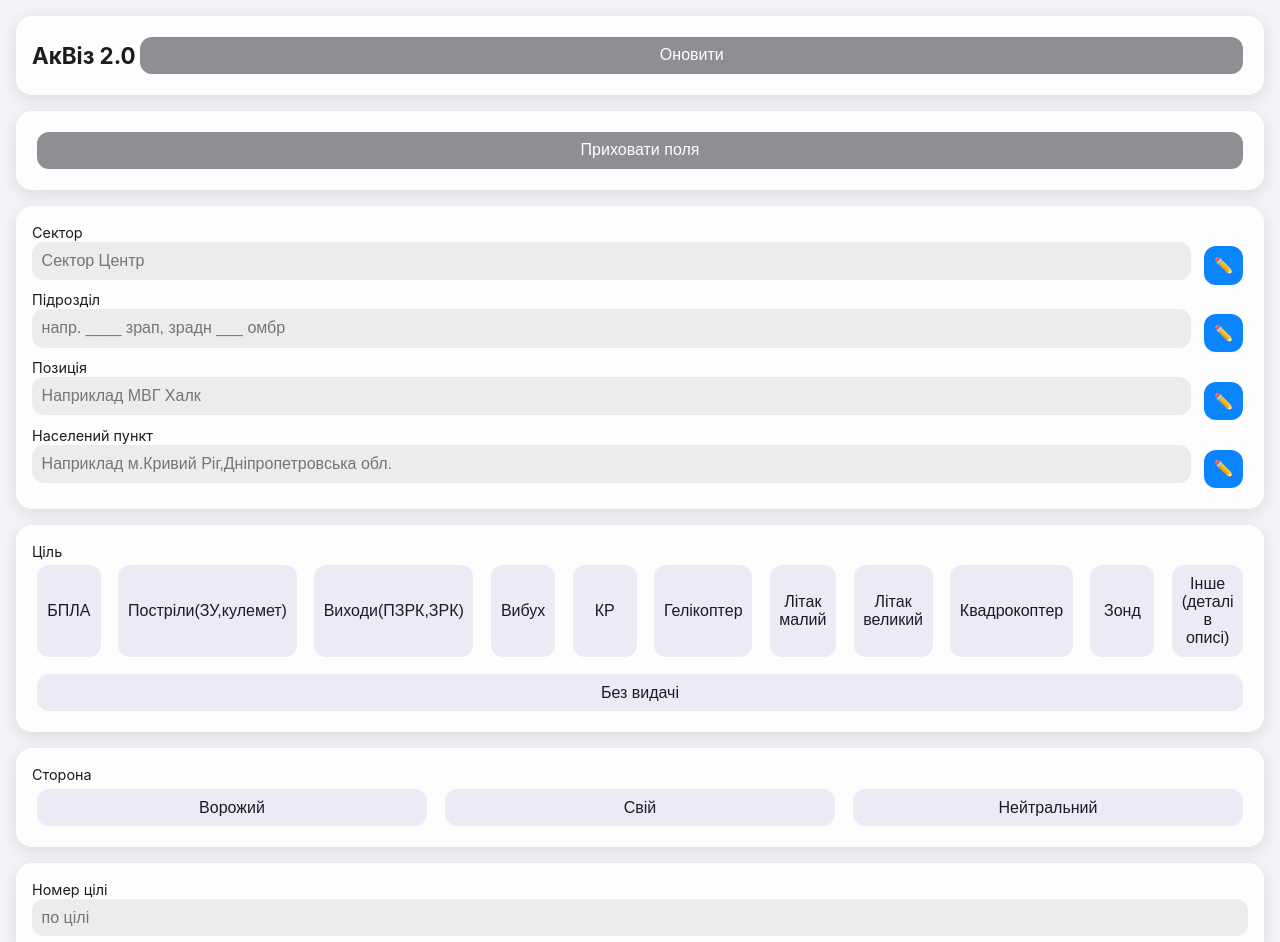
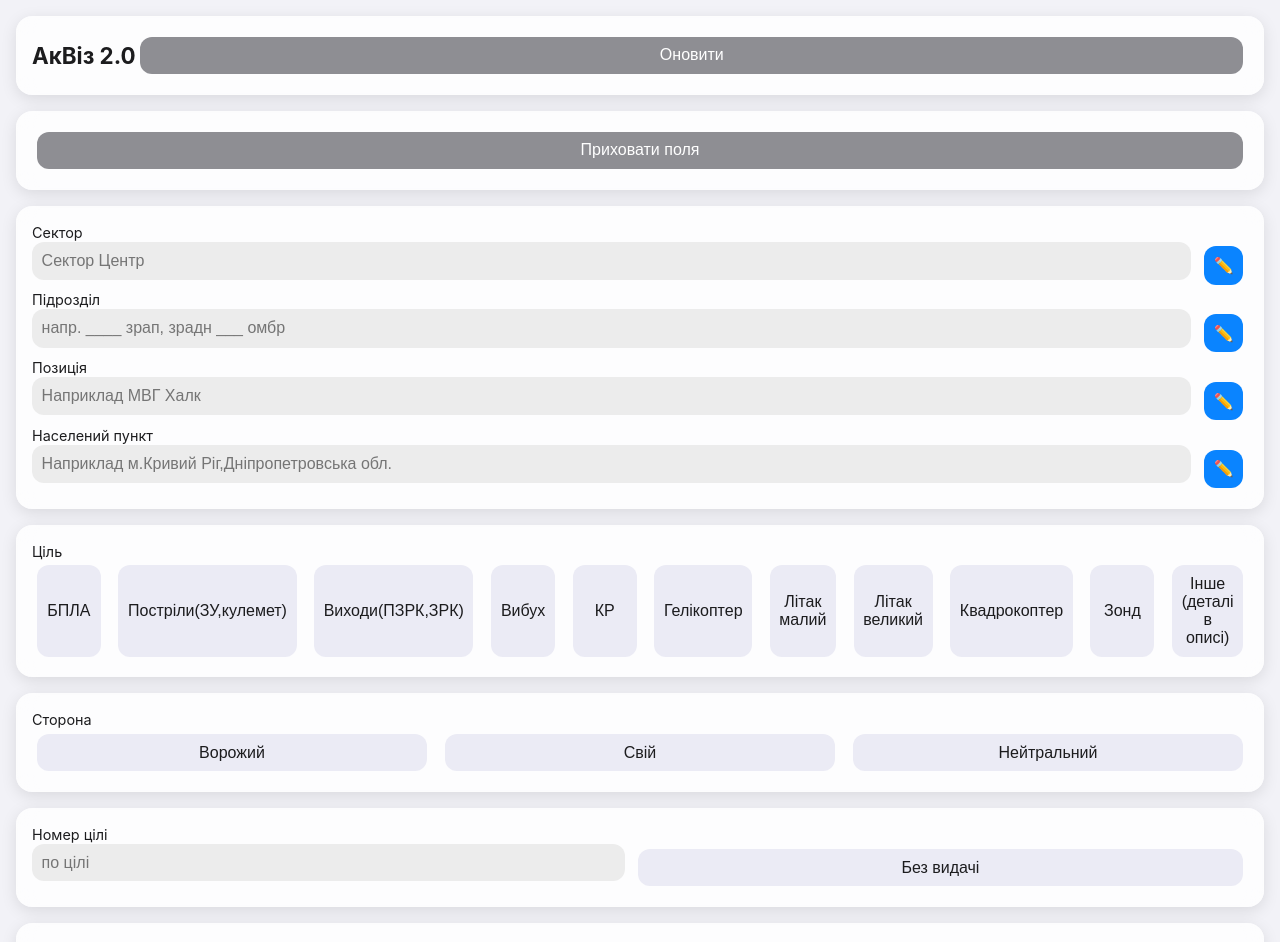
Before and after one commit to lolittajdm-alt/akviz0.2, a Next.js app: page / in a window 1280 px wide. Shown: the top 942 px of the page. Built offline with nearby package versions, Linux system fonts and the light colour scheme.

Commit message:
Update index.js

```diff
--- a/pages/index.js
+++ b/pages/index.js
@@ -265,16 +265,6 @@ export default function Home() {
         {goal}
       </button>
     ))}
-          <button
-            onClick={() => setForm(f => ({ ...f, noIssue: !f.noIssue }))}
-            style={{
-              ...iosButton,
-              background: form.noIssue ? "#FF375F" : "#EBEBF5",
-              color: form.noIssue ? "#fff" : "#1C1C1E",
-            }}
-          >
-            Без видачі
-          </button>
   </div>
 </div>
 
@@ -299,19 +289,39 @@ export default function Home() {
       </div>
 
      {/* Номер цілі */}
-      {!form.noIssue && (
 <div style={iosCard}>
   <label style={iosLabel}>Номер цілі</label>
+  <div style={{ display: "flex", gap: "0.5rem", alignItems: "center" }}>
+    {!form.noIssue && (
       <input
         type="text"
         name="targetNumber"
         value={form.targetNumber}
         onChange={onFieldNumeric("targetNumber", 999)}
-            style={iosInput}
+        style={{ ...iosInput, flex: 1 }}
         placeholder="по цілі"
       />
+    )}
+    <button
+      onClick={() =>
+        setForm(f => ({
+          ...f,
+          noIssue: !f.noIssue,
+          targetNumber: "",
+        }))
+      }
+      style={{
+        ...iosButton,
+        padding: "0.6rem 1rem",
+        background: form.noIssue ? "#FF375F" : "#EBEBF5",
+        color: form.noIssue ? "#fff" : "#1C1C1E",
+        whiteSpace: "nowrap",
+      }}
+    >
+      {form.noIssue ? "Видати номер" : "Без видачі"}
+    </button>
   </div>
-      )}
+</div>
 
 {/* Назва (БПЛА) */}
       {form.selectedGoals.includes("БПЛА") && (
```
Lines whose indentation alone changed are shown as unchanged.
